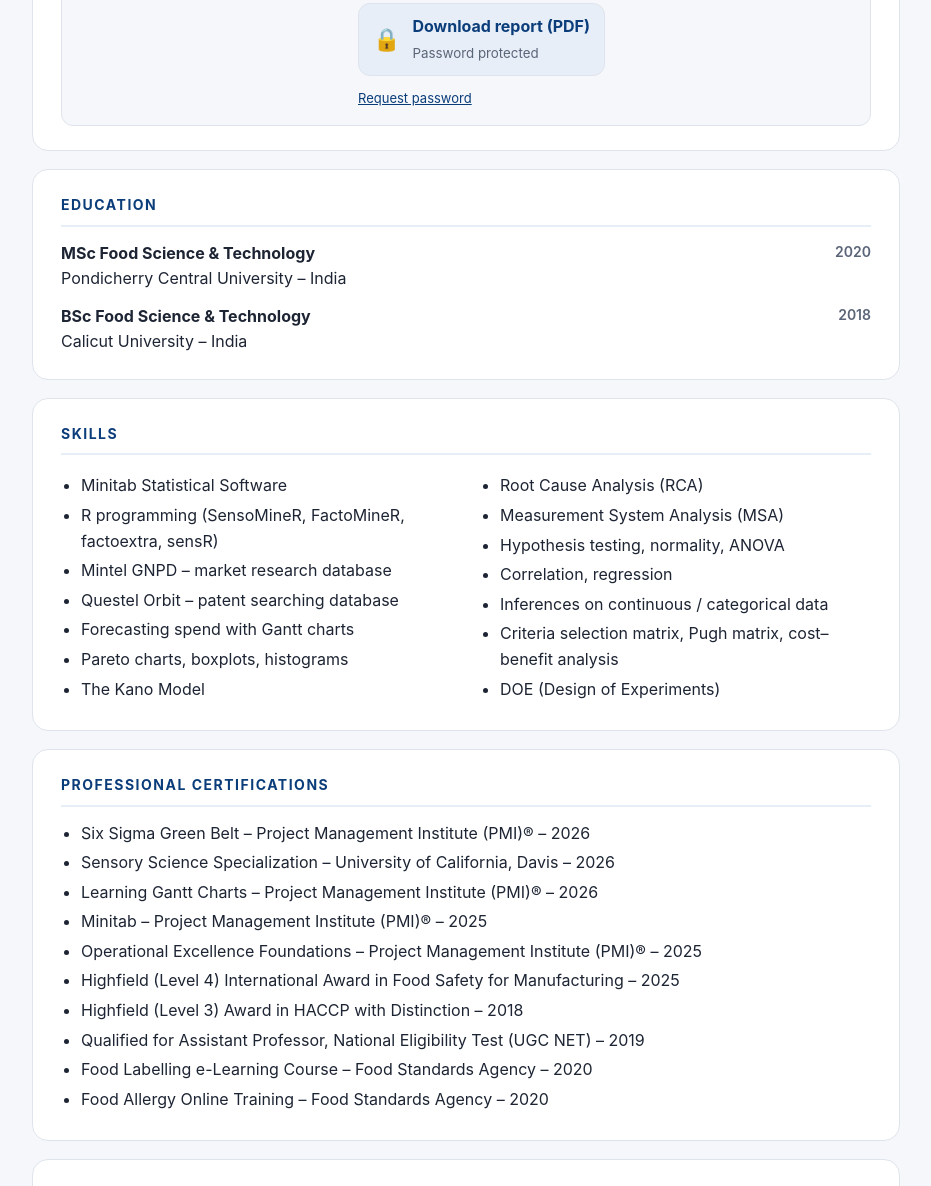
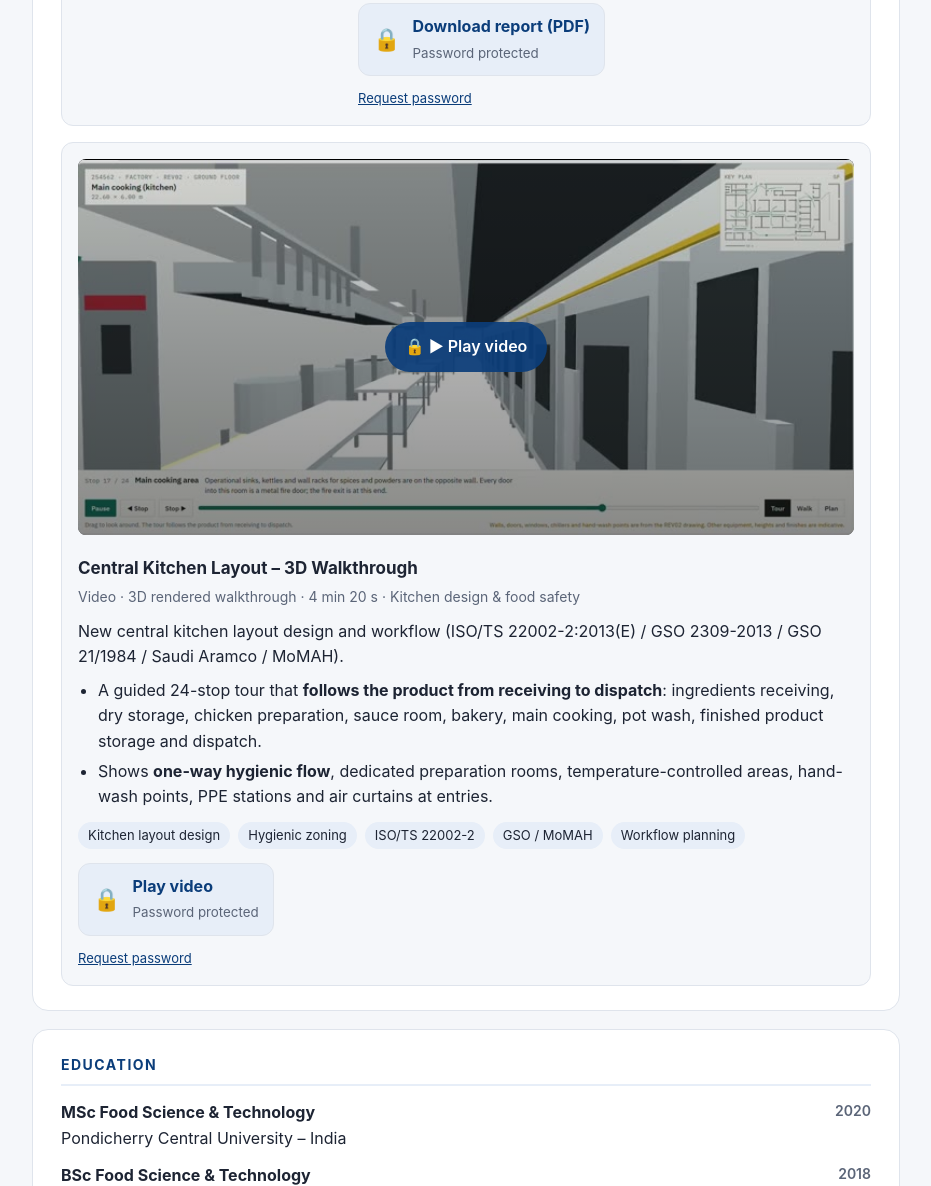
Before and after one commit to shahulameenpk/shahulameenpk.github.io, a plain HTML site: page index.html in a window 1280 px wide. Shown: the part 4078-5264 px from the top of the page, without its empty margins (174-1105 px from the left). Drawn offline with Linux system fonts and the light colour scheme.

Commit message:
Add password-protected central kitchen 3D walkthrough video
Co-Authored-By: Claude Opus 5.5 <noreply@anthropic.com>

```diff
--- a/index.html
+++ b/index.html
@@ -92,6 +92,12 @@ dialog input{width:100%;padding:10px 12px;font:inherit;border:1px solid var(--li
 .proj .chips{margin-bottom:14px}
 .proj .chips li{font-size:13px;padding:3px 10px}
 .proj .dl-btn{width:auto;display:inline-flex;padding:10px 14px}
+.proj.video{grid-template-columns:1fr}
+.vwrap{position:relative;border-radius:8px;overflow:hidden;background:#000;aspect-ratio:1280/620}
+.vwrap img,.vwrap video{width:100%;height:100%;display:block;object-fit:contain;aspect-ratio:auto;border-radius:0}
+.vwrap .play{position:absolute;inset:0;display:grid;place-items:center;border:0;cursor:pointer;
+  background:linear-gradient(rgba(0,0,0,.15),rgba(0,0,0,.45));color:#fff;font:inherit}
+.vwrap .play span{background:rgba(11,61,122,.92);border-radius:999px;padding:12px 20px;font-weight:600;font-size:16px}
 footer{text-align:center;color:var(--muted);font-size:13px;margin-top:28px}
 @media print{body{background:#fff}.btns{display:none}section,header.hero{border:none;padding:8px 0}}
 </style>
@@ -243,6 +249,31 @@ footer{text-align:center;color:var(--muted);font-size:13px;margin-top:28px}
       <p class="lock"><a class="req-pw" href="#" data-label="Report: Hedonic + JAR Consumer Optimisation Report">Request password</a></p>
     </div>
   </article>
+
+  <article class="proj video" style="margin-top:16px">
+    <div class="vwrap" id="kitchenVideo">
+      <img src="img/kitchen-layout-poster.jpg" alt="3D render of the main cooking area in the new central kitchen layout" loading="lazy">
+      <button class="play dl-btn-like" type="button" data-file="files/video-kitchen-layout.enc" data-mode="play" data-target="kitchenVideo" data-type="video/mp4" data-label="Play video: Central Kitchen Layout – 3D Walkthrough">
+        <span>🔒 ▶ Play video</span>
+      </button>
+    </div>
+    <div>
+      <h3>Central Kitchen Layout – 3D Walkthrough</h3>
+      <p class="meta">Video · 3D rendered walkthrough · 4 min 20 s · Kitchen design &amp; food safety</p>
+      <p style="margin:0">New central kitchen layout design and workflow (ISO/TS 22002-2:2013(E) / GSO 2309-2013 / GSO 21/1984 / Saudi Aramco / MoMAH).</p>
+      <ul>
+        <li>A guided 24-stop tour that <b>follows the product from receiving to dispatch</b>: ingredients receiving, dry storage, chicken preparation, sauce room, bakery, main cooking, pot wash, finished product storage and dispatch.</li>
+        <li>Shows <b>one-way hygienic flow</b>, dedicated preparation rooms, temperature-controlled areas, hand-wash points, PPE stations and air curtains at entries.</li>
+      </ul>
+      <ul class="chips">
+        <li>Kitchen layout design</li><li>Hygienic zoning</li><li>ISO/TS 22002-2</li><li>GSO / MoMAH</li><li>Workflow planning</li>
+      </ul>
+      <button class="dl-btn" type="button" data-file="files/video-kitchen-layout.enc" data-mode="play" data-target="kitchenVideo" data-type="video/mp4" data-label="Play video: Central Kitchen Layout – 3D Walkthrough">
+        <span class="ic">🔒</span><span><b>Play video</b><small>Password protected</small></span>
+      </button>
+      <p class="lock"><a class="req-pw" href="#" data-label="Video: Central Kitchen Layout – 3D Walkthrough">Request password</a></p>
+    </div>
+  </article>
 </section>
 
 <section>
@@ -348,7 +379,7 @@ footer{text-align:center;color:var(--muted);font-size:13px;margin-top:28px}
     a.href = requestMail(label);
   });
 
-  document.querySelectorAll('.dl-btn').forEach(function(b){
+  document.querySelectorAll('.dl-btn, .dl-btn-like').forEach(function(b){
     b.addEventListener('click', function(){
       current = b.dataset; title.textContent = b.dataset.label;
       input.value = ''; msg.textContent = ''; msg.className = 'msg';
@@ -373,6 +404,17 @@ footer{text-align:center;color:var(--muted);font-size:13px;margin-top:28px}
       var pdf;
       try { pdf = await crypto.subtle.decrypt({name:'AES-GCM', iv:iv}, key, data); }
       catch(_) { showErr('Incorrect password. Please try again.'); input.select(); return; }
+      if (current.mode === 'play') {
+        var wrap = document.getElementById(current.target);
+        var vurl = URL.createObjectURL(new Blob([pdf], {type: current.type || 'video/mp4'}));
+        var v = document.createElement('video');
+        v.src = vurl; v.controls = true; v.playsInline = true; v.preload = 'auto';
+        wrap.innerHTML = ''; wrap.appendChild(v);
+        document.querySelectorAll('[data-target="' + current.target + '"]').forEach(function(x){ if (x.closest('.vwrap') === null) x.style.display = 'none'; });
+        dlg.close(); wrap.scrollIntoView({behavior:'smooth', block:'center'});
+        v.play().catch(function(){});
+        return;
+      }
       var url = URL.createObjectURL(new Blob([pdf], {type:'application/pdf'}));
       var a = document.createElement('a'); a.href = url; a.download = current.name;
       document.body.appendChild(a); a.click(); a.remove();
```
Also changed, not shown: img/kitchen-layout-poster.jpg (added), 1 other file.
